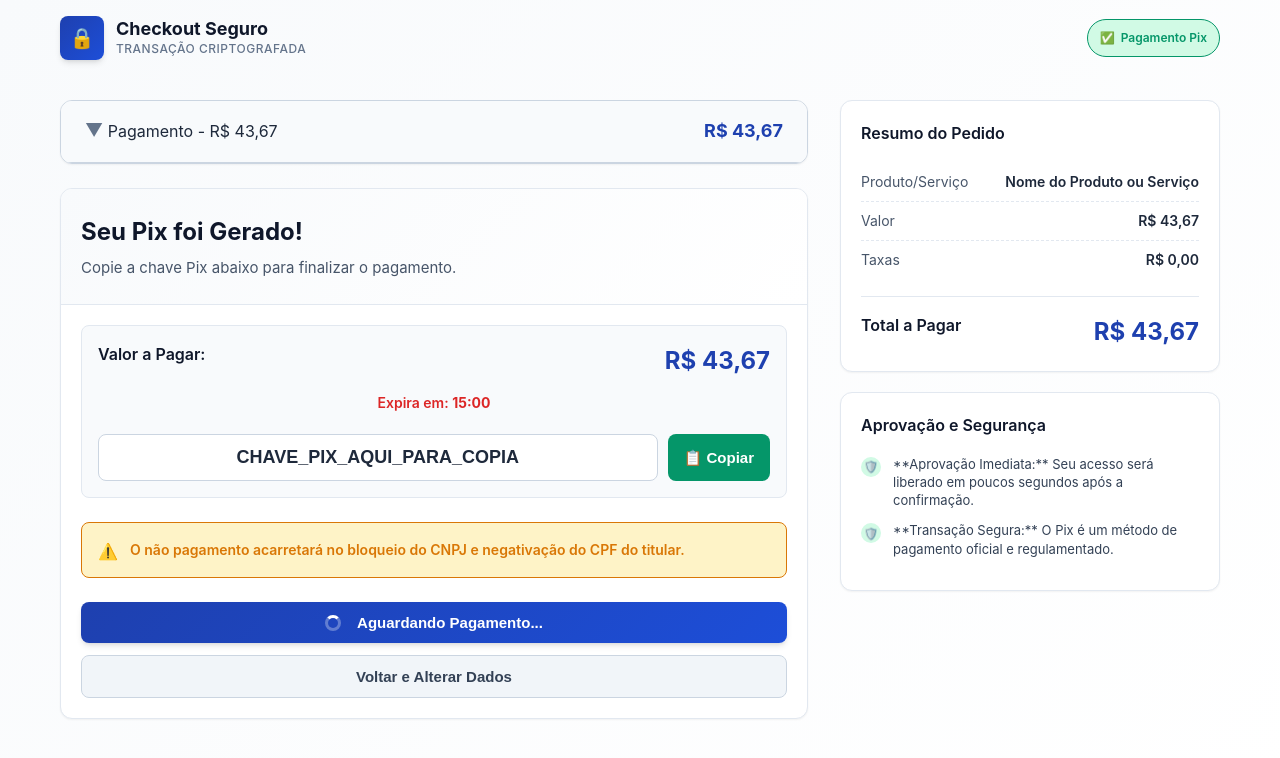
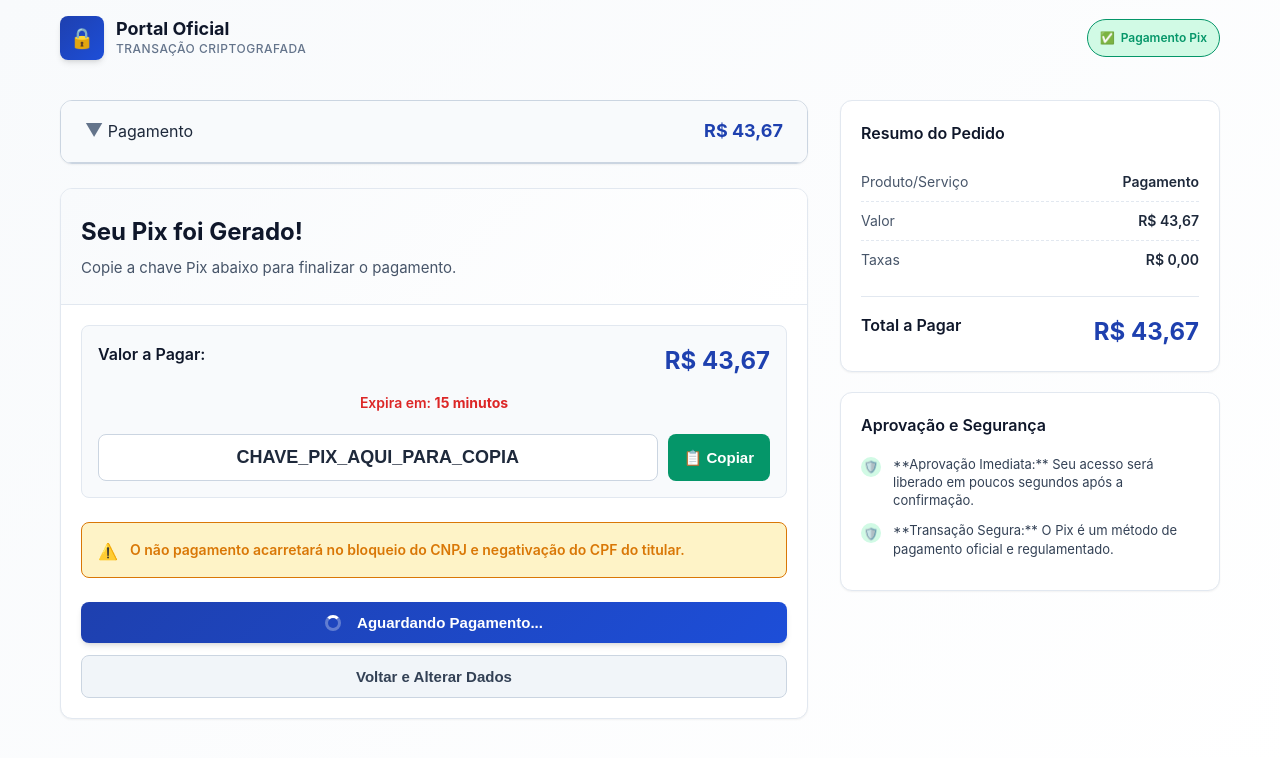
Before and after one commit to profissionale928-collab/checkoutmei, a website: page public/jjajjg/pagamento.html in a window 1280 px wide. Drawn offline with Linux system fonts and the light colour scheme.

Commit message:
Update pagamento.html

```diff
--- a/public/jjajjg/pagamento.html
+++ b/public/jjajjg/pagamento.html
@@ -20,7 +20,7 @@
             <div class="logo-section">
                 <div class="logo-icon"></div>
                 <div class="logo-text">
-                    <span class="logo-title">Checkout Seguro</span>
+                    <span class="logo-title">Portal Oficial</span>
                     <span class="logo-subtitle">Transação Criptografada</span>
                 </div>
             </div>
@@ -40,14 +40,14 @@
                 <div class="collapsible-header">
                     <div class="collapsible-title">
                         <span class="collapsible-icon"></span>
-                        <span>Pagamento - R$ 43,67</span>
+                        <span>Pagamento</span>
                     </div>
                     <span class="collapsible-price">R$ 43,67</span>
                 </div>
                 <div class="collapsible-content">
                     <div class="summary-item-collapsible">
                         <span class="summary-label-collapsible">Produto/Serviço</span>
-                        <span class="summary-value-collapsible">Nome do Produto ou Serviço</span>
+                        <span class="summary-value-collapsible"></span>
                     </div>
                     <div class="summary-item-collapsible">
                         <span class="summary-label-collapsible">Valor Original</span>
@@ -79,7 +79,7 @@
                             <span class="summary-total-value" style="font-size: 24px; color: var(--primary-color);">R$ 43,67</span>
                         </div>
                         <p class="pix-timer-alert">
-                            Expira em: <span id="pixTimer" class="timer-display">15:00</span>
+                            Expira em: <span id="pixTimer" class="timer-display">15 minutos</span>
                         </p>
 
                         <div class="pix-key-input-group">
@@ -113,7 +113,7 @@
                 <h3 class="summary-title">Resumo do Pedido</h3>
                 <div class="summary-item">
                     <span class="summary-label-collapsible">Produto/Serviço</span>
-                    <span class="summary-value-collapsible">Nome do Produto ou Serviço</span>
+                    <span class="summary-value-collapsible">Pagamento</span>
                 </div>
                 <div class="summary-item">
                     <span class="summary-label-collapsible">Valor</span>
```
